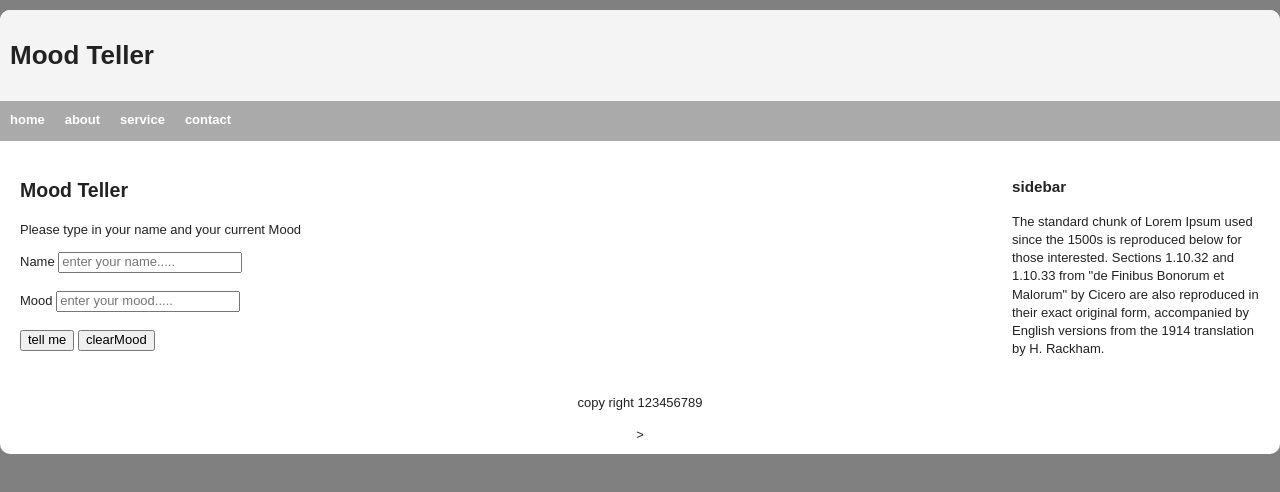
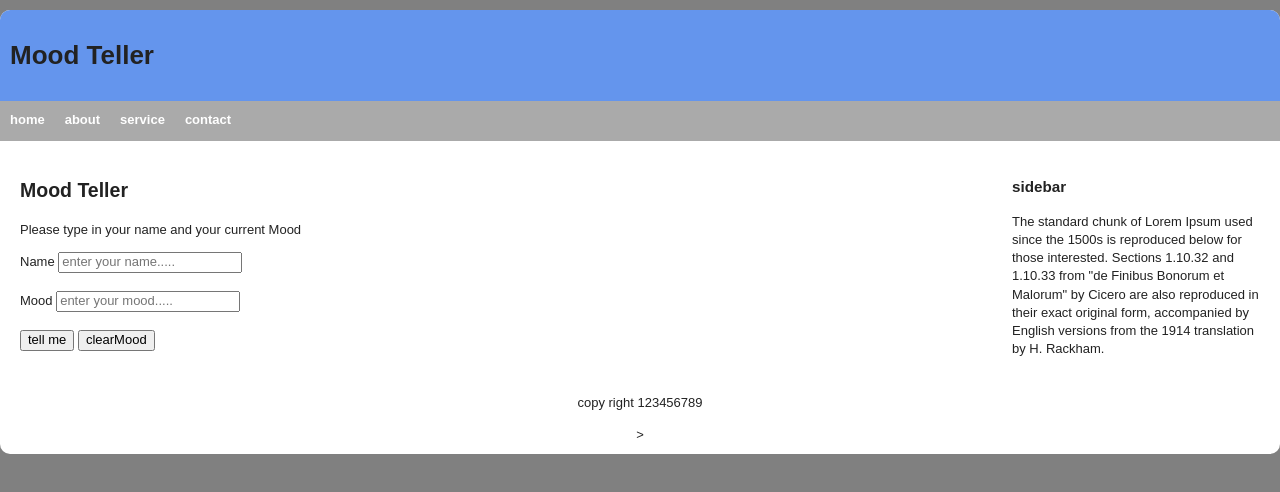
Before and after one commit to EhabAbdelwahhab/Mood-teller-, a plain HTML site: page index.html in a window 1280 px wide. Drawn offline with nearby package versions, Linux system fonts and the light colour scheme.

Commit message:
change backgroud to mood teller

```diff
--- a/css/main.css
+++ b/css/main.css
@@ -117,7 +117,7 @@ ul {
 
 header#main {
     padding: 10px;
-    background: #F4F4F4;
+    background: cornflowerblue;
 
 }
 nav{
```
